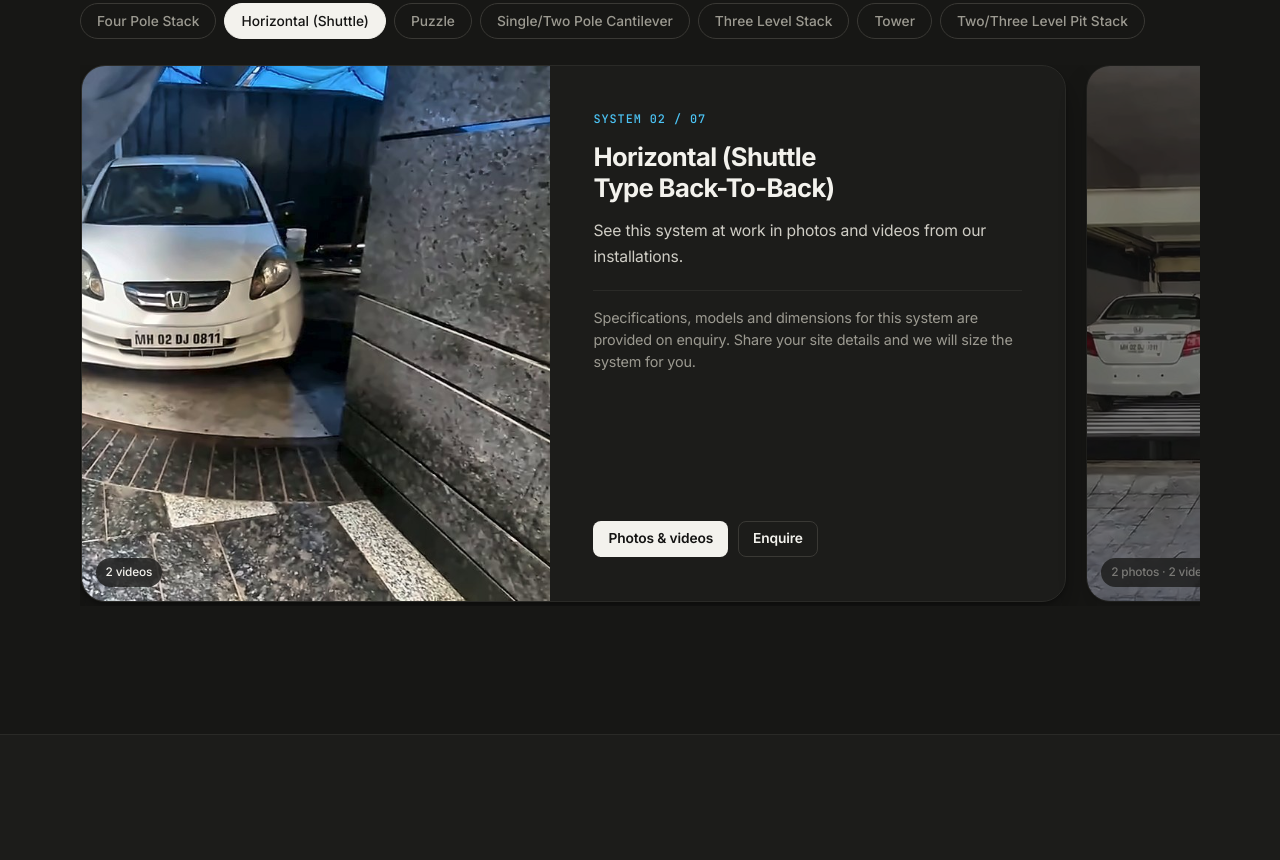
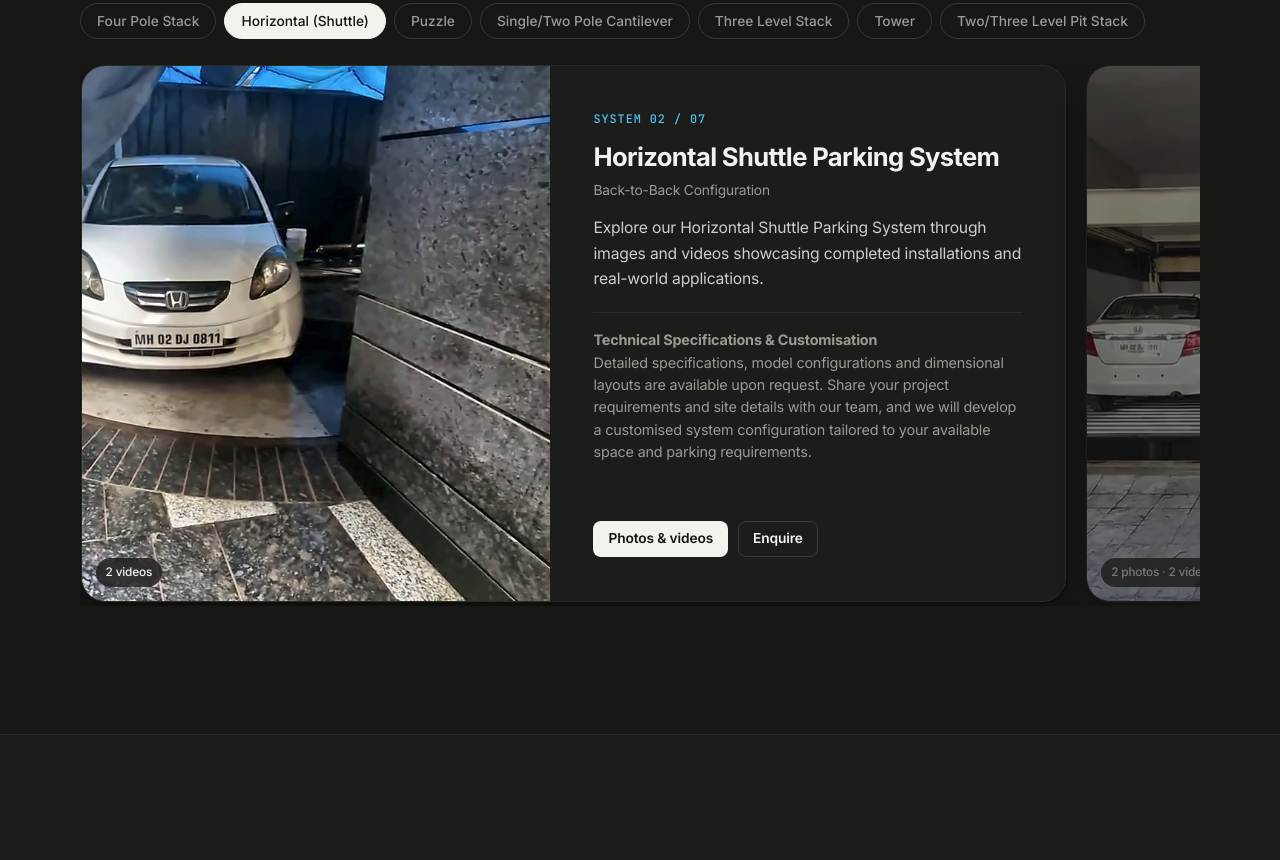
Before and after one commit to Danisha1401/kay9-parking, a plain HTML site: page index.html in a window 1280 px wide. Shown: the part 1113-1973 px from the top of the page. Drawn offline with Linux system fonts and the light colour scheme.

Commit message:
Add files via upload

```diff
--- a/index.html
+++ b/index.html
@@ -52,7 +52,7 @@
               </a>
               <a class="drop-item" href="#horizontal">
                 <img src="video/horizontal-v01.jpg" alt="" width="72" height="52" loading="lazy" class="is-photo">
-                <span><strong>Horizontal (Shuttle Type Back-To-Back)</strong><em>Specs on enquiry</em></span>
+                <span><strong>Horizontal Shuttle (Back-to-Back)</strong><em>Specs on enquiry</em></span>
               </a>
               <a class="drop-item" href="#puzzle">
                 <img src="video/puzzle-v02.jpg" alt="" width="72" height="52" loading="lazy" class="is-photo">
@@ -378,12 +378,14 @@
           </div>
         </article>
         <article class="svc-card" id="horizontal" aria-roledescription="slide" aria-label="2 of 7">
-          <div class="svc-media is-photo"><img src="video/horizontal-v01.jpg" alt="Horizontal (Shuttle Type Back-To-Back) parking system installed by Kay9" loading="lazy"><span class="svc-media-tag">2 videos</span></div>
+          <div class="svc-media is-photo"><img src="video/horizontal-v01.jpg" alt="Horizontal Shuttle Parking System, back-to-back configuration, installed by Kay9" loading="lazy"><span class="svc-media-tag">2 videos</span></div>
           <div class="svc-body">
             <p class="step-no">System 02 / 07</p>
-            <h3>Horizontal (Shuttle Type Back-To-Back)</h3>
-            <p class="svc-desc">See this system at work in photos and videos from our installations.</p>
-            <p class="svc-enq">Specifications, models and dimensions for this system are provided on enquiry. Share your site details and we will size the system for you.</p>
+            <h3>Horizontal Shuttle Parking System</h3>
+            <p class="svc-kind">Back-to-Back Configuration</p>
+            <p class="svc-desc">Explore our Horizontal Shuttle Parking System through images and videos showcasing completed installations and real-world applications.</p>
+            <p class="svc-enq"><strong>Technical Specifications &amp; Customisation</strong><br>
+            Detailed specifications, model configurations and dimensional layouts are available upon request. Share your project requirements and site details with our team, and we will develop a customised system configuration tailored to your available space and parking requirements.</p>
             <div class="svc-btns">
               <button class="btn btn-sm" data-spec="spec-horizontal">Photos &amp; videos</button>
               <a class="btn btn-ghost btn-sm" href="#contact">Enquire</a>
@@ -694,7 +696,8 @@
   <div class="spec-in">
     <button class="spec-x" data-close aria-label="Close">&times;</button>
     <p class="eyebrow">System 02</p>
-    <h3 id="h-horizontal">Horizontal (Shuttle Type Back-To-Back)</h3>
+    <h3 id="h-horizontal">Horizontal Shuttle Parking System</h3>
+    <p class="svc-kind">Back-to-Back Configuration</p>
     <div class="gal">
       <div class="gal-stage" aria-live="polite"></div>
       <div class="gal-thumbs" role="group" aria-label="Photos and videos">
```
